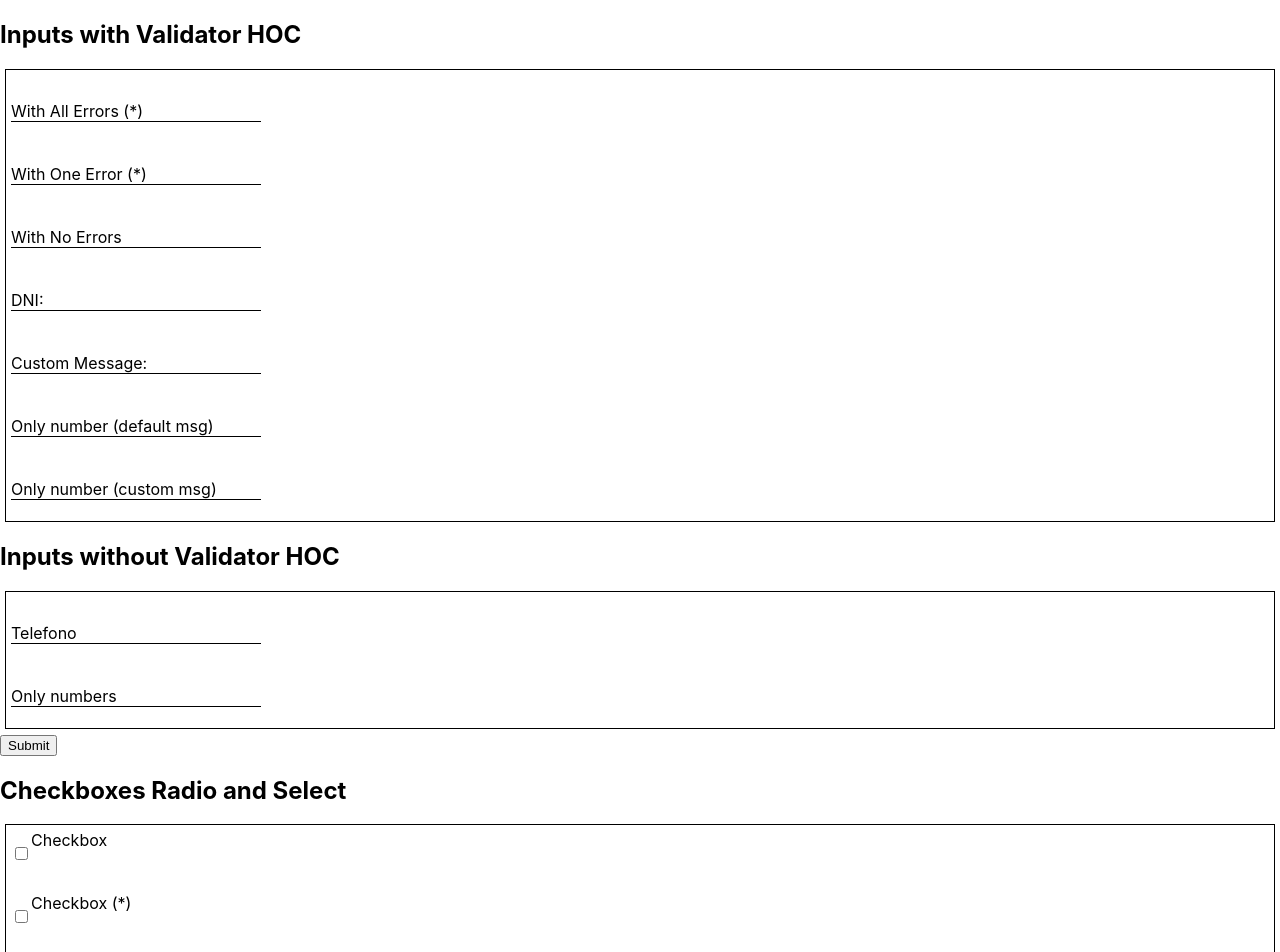
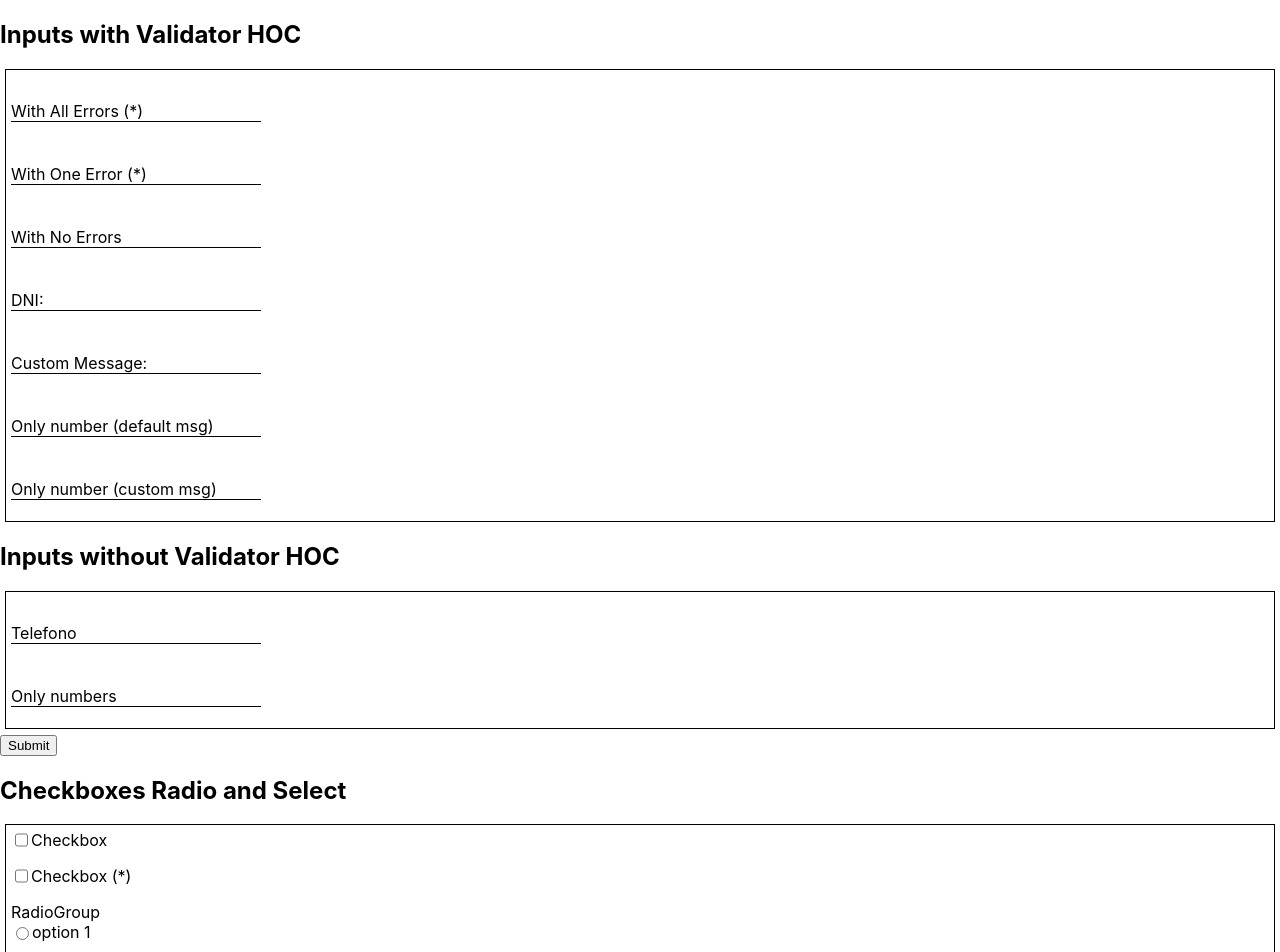
Before and after one commit to JuanRGil/hoc-provider, a React (Create React App) app: page / in a window 1280 px wide. Shown: the top 952 px of the page. Built offline with nearby package versions, Linux system fonts and the light colour scheme.

Commit message:
styles for checkbox

```diff
--- a/src/components/form-components/Input/Input.tsx
+++ b/src/components/form-components/Input/Input.tsx
@@ -43,7 +43,7 @@ function Input(props: ValidableProps & Omit<InputHTMLAttributes<HTMLInputElement
   };
 
   return (
-    <div className="input-container">
+    <div className={`input-container -${rest.type}`}>
       <div className={`input-info -${rest.type}`}>
         <input
           value={value}
--- a/src/global-styles/inputs.scss
+++ b/src/global-styles/inputs.scss
@@ -9,6 +9,9 @@ $input-error-height: 16px;
 
 .input-container{
     height: $input-info-height+$input-error-height;
+    &.-checkbox, &.-radio{
+        height: $input-height + $input-error-height;
+    }
     .input-info {
         display: flex;
         flex-direction: column-reverse;
@@ -16,6 +19,7 @@ $input-error-height: 16px;
         height: $input-info-height;
         &.-checkbox, &.-radio{
             flex-direction: row;
+            height:auto;
         }
         input[type="text"], input[type="tel"]{
             border: none;
```
